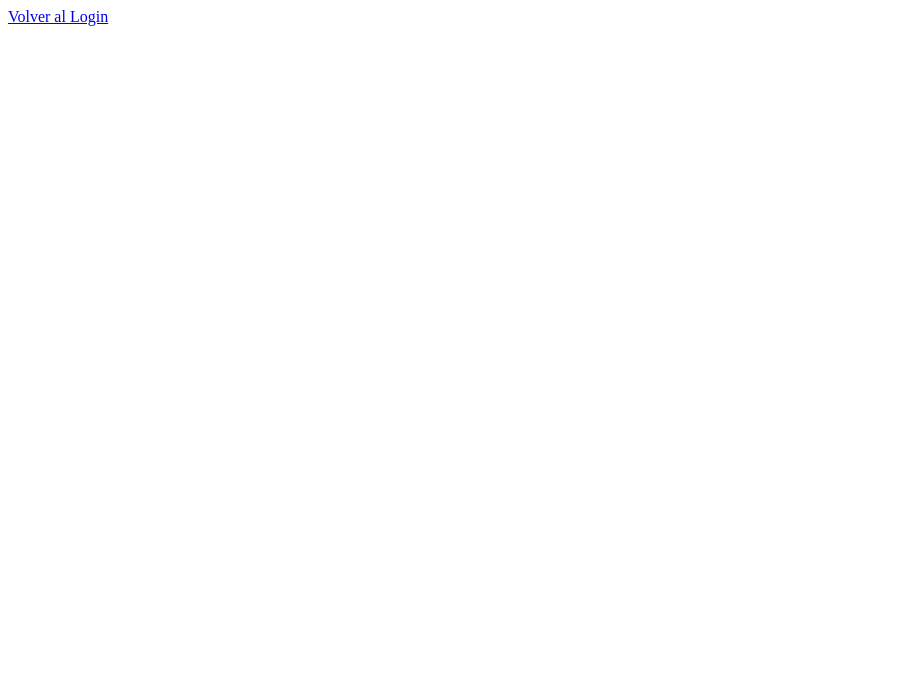
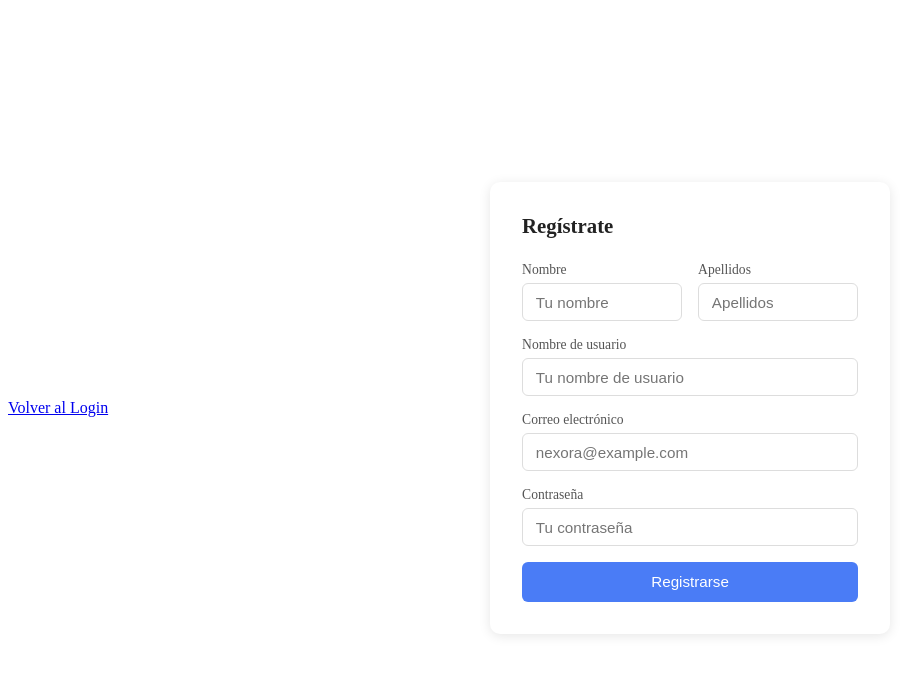
Before and after one commit to 333ares/Nexora, an Angular app in the folder frontend/: page /registro in a window 1280 px wide. Shown: the top 674 px of the page, without its empty margins (0-913 px from the left). Built offline with nearby package versions, Linux system fonts and the light colour scheme.

Commit message:
Formulario de registro
Se ha creado el formulario de registro, aunque aún queda contenido por impementar

```diff
--- a/frontend/src/app/registro/registro.css
+++ b/frontend/src/app/registro/registro.css
@@ -0,0 +1,89 @@
+* { margin: 0; padding: 0; box-sizing: border-box; }
+
+:host {
+  display: flex;
+  align-items: center;      /* centra verticalmente */
+  justify-content: center;  /* centra horizontalmente */
+  min-height: 100vh;        /* ocupa toda la altura de la pantalla */
+}
+
+.left-panel img {
+  width: 100%;        /* ocupa el ancho del panel */
+  height: 100%;       /* ocupa el alto del panel */
+  object-fit: cover;  /* recorta la imagen sin deformarla */
+}
+
+body {
+  min-height: 100vh;
+  background: #f0f2f5;
+  display: flex;
+  align-items: center;
+  justify-content: center;
+  font-family: sans-serif;
+  display: flex;
+}
+
+.row {
+    display: flex;
+    gap: 1rem;
+}
+
+.row .field {
+    flex: 1;
+}
+
+.card {
+    background: white;
+    padding: 2rem;
+    border-radius: 10px;
+    width: 100%;
+    max-width: 400px;
+    box-shadow: 0 2px 12px rgba(0,0,0,0.1);
+    margin: auto;
+
+}
+
+h2 {
+    font-size: 1.3rem;
+    color: #222;
+    margin-bottom: 1.5rem;
+}
+
+label {
+    display: block;
+    font-size: 0.85rem;
+    color: #555;
+    margin-bottom: 0.3rem;
+}
+
+input, textarea, select {
+    width: 100%;
+    padding: 0.6rem 0.8rem;
+    border: 1px solid #ddd;
+    border-radius: 6px;
+    font-size: 0.95rem;
+    margin-bottom: 1rem;
+    outline: none;
+    font-family: sans-serif;
+    transition: border-color 0.2s;
+}
+
+input:focus, textarea:focus, select:focus {
+    border-color: #4a7cf6;
+}
+
+textarea { resize: vertical; height: 100px; }
+
+button {
+    width: 100%;
+    padding: 0.7rem;
+    background: #4a7cf6;
+    color: white;
+    border: none;
+    border-radius: 6px;
+    font-size: 0.95rem;
+    cursor: pointer;
+    transition: background 0.2s;
+}
+
+button:hover { background: #3a6ce0; }
--- a/frontend/src/app/registro/registro.html
+++ b/frontend/src/app/registro/registro.html
@@ -1 +1,28 @@
-<a routerLink="/login">Volver al Login</a>
+<a href="/login">Volver al Login</a>
+
+<div class="card">
+    <h2>Regístrate</h2>
+        <form onsubmit="enviar(event)">
+            <div class="row">
+                <div class="field">
+                    <label>Nombre</label>
+                    <input type="text" placeholder="Tu nombre" required>
+                </div>
+                <div class="field">
+                    <label>Apellidos</label>
+                    <input type="text" placeholder="Apellidos" required>
+                </div>
+            </div>
+
+            <label>Nombre de usuario</label>
+            <input type="text" placeholder="Tu nombre de usuario" required>
+
+            <label>Correo electrónico</label>
+            <input type="email" placeholder="nexora@example.com" required>
+
+            <label>Contraseña</label>
+            <input type="password" placeholder="Tu contraseña" required>
+
+            <button type="submit">Registrarse</button>
+        </form>
+</div>
```
Also changed, not shown: 1 other file (tests, documents, lock files or other folders).
